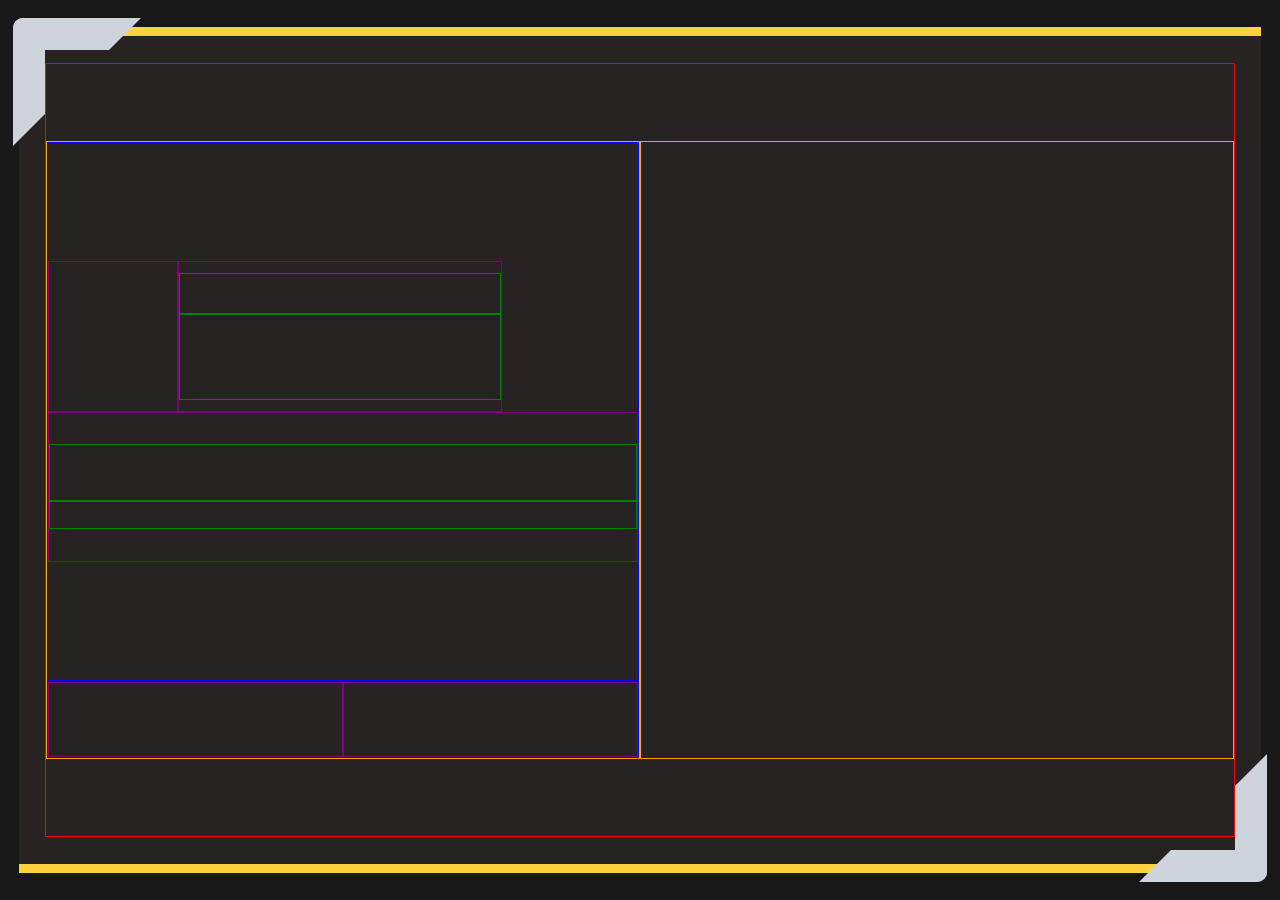
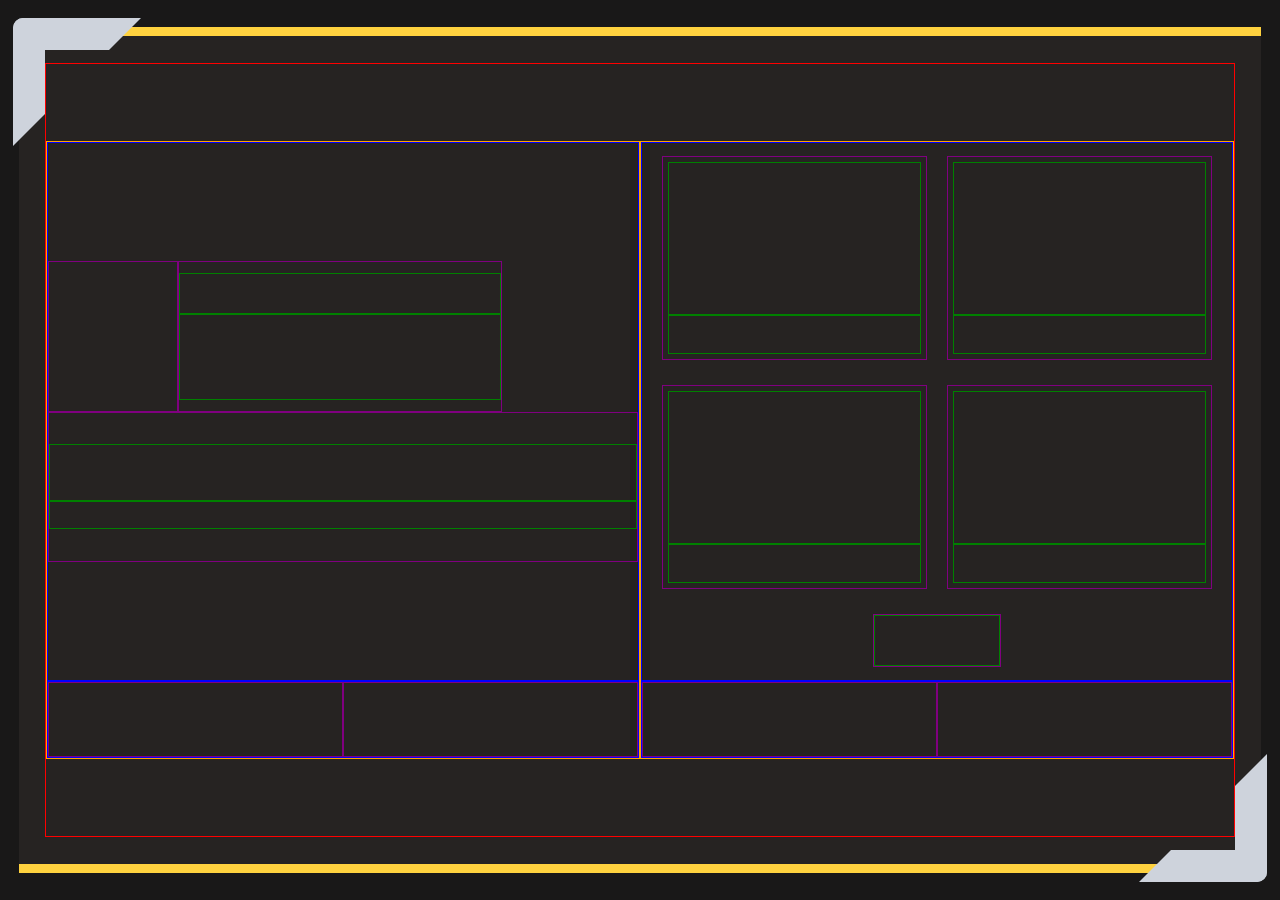
Before and after one commit to Poke024/Poke024.github.io, a Jekyll site: the page built from index.md, in a window 1280 px wide. Built offline with Jekyll 4.4.1, drawn with Linux system fonts in a browser that asks for light colours; nearby versions of some CDN libraries.

Commit message:
Second section layout for md, lg, and xl devices
First section includes project previews and links to socials. Layers / color reflect how deeply nested the element is.

Medium, large, and XL devices are 768px and up.

```diff
--- a/assets/css/styles.scss
+++ b/assets/css/styles.scss
@@ -121,19 +121,21 @@ main {
         align-items: center;
     }
 
-    .half {
+    .section {
         width: 50%;
         height: 80%;
     }
 
-    #intro {
+    .content {
         display: flex;
         flex-direction: row;
         flex-wrap: wrap;
         align-content: center;
 
         height: 87.5%;
+    }
 
+    #intro {
         #logo {
             width: 22%;
             height: 28%;
@@ -180,7 +182,38 @@ main {
         }
     }
 
-    #pages {
+    #projects {
+        justify-content: space-evenly;
+        align-content: space-around;
+
+        > .project {
+            padding: 5px;
+            width: 45%;
+            height: 38%;
+
+            display: flex;
+            flex-direction: column;
+
+            .preview {
+                height: 80%;
+            }
+
+            .title {
+                height: 20%;
+            }
+        }
+
+        #morelink {
+            width: 10vw;
+            height: 10%;
+
+            #more {
+                height: 100%;
+            }
+        }
+    }
+
+    .links {
         width: 100%;
         height: 12.5%;
         display: flex;
--- a/index.md
+++ b/index.md
@@ -2,8 +2,8 @@
 layout: default
 title: Home
 ---
-<div id=first class="half layer1">
-    <div id=intro class=layer2>
+<div id=first class="section layer1">
+    <div id=intro class="content layer2">
         <div id=logo class=layer3>
         </div>
         <div id=greet class=layer3>
@@ -15,10 +15,44 @@ title: Home
             <p id=position class=layer4></p>
         </div>
     </div>
-    <div id=pages class=layer2>
+    <div id=pages class="links layer2">
         <h2 class="pagelink layer3"></h2>
         <h2 class="pagelink layer3"></h2>
     </div>
 </div>
-<div id=second class="half layer1">
+<div id=second class="section layer1">
+    <div id=projects class="content layer2">
+        <div class="project layer3">
+            <div class="preview layer4">
+            </div>
+            <div class="title layer4">
+            </div>
+        </div>
+        <div class="project layer3">
+            <div class="preview layer4">
+            </div>
+            <div class="title layer4">
+            </div>
+        </div>
+        <div class="project layer3">
+            <div class="preview layer4">
+            </div>
+            <div class="title layer4">
+            </div>
+        </div>
+        <div class="project layer3">
+            <div class="preview layer4">
+            </div>
+            <div class="title layer4">
+            </div>
+        </div>
+        <div id=morelink class="layer3">
+            <div id=more class="layer4">
+            </div>
+        </div>
+    </div>
+    <div id=socials class="links layer2">
+        <h2 class="pagelink layer3"></h2>
+        <h2 class="pagelink layer3"></h2>
+    </div>
 </div>
```
